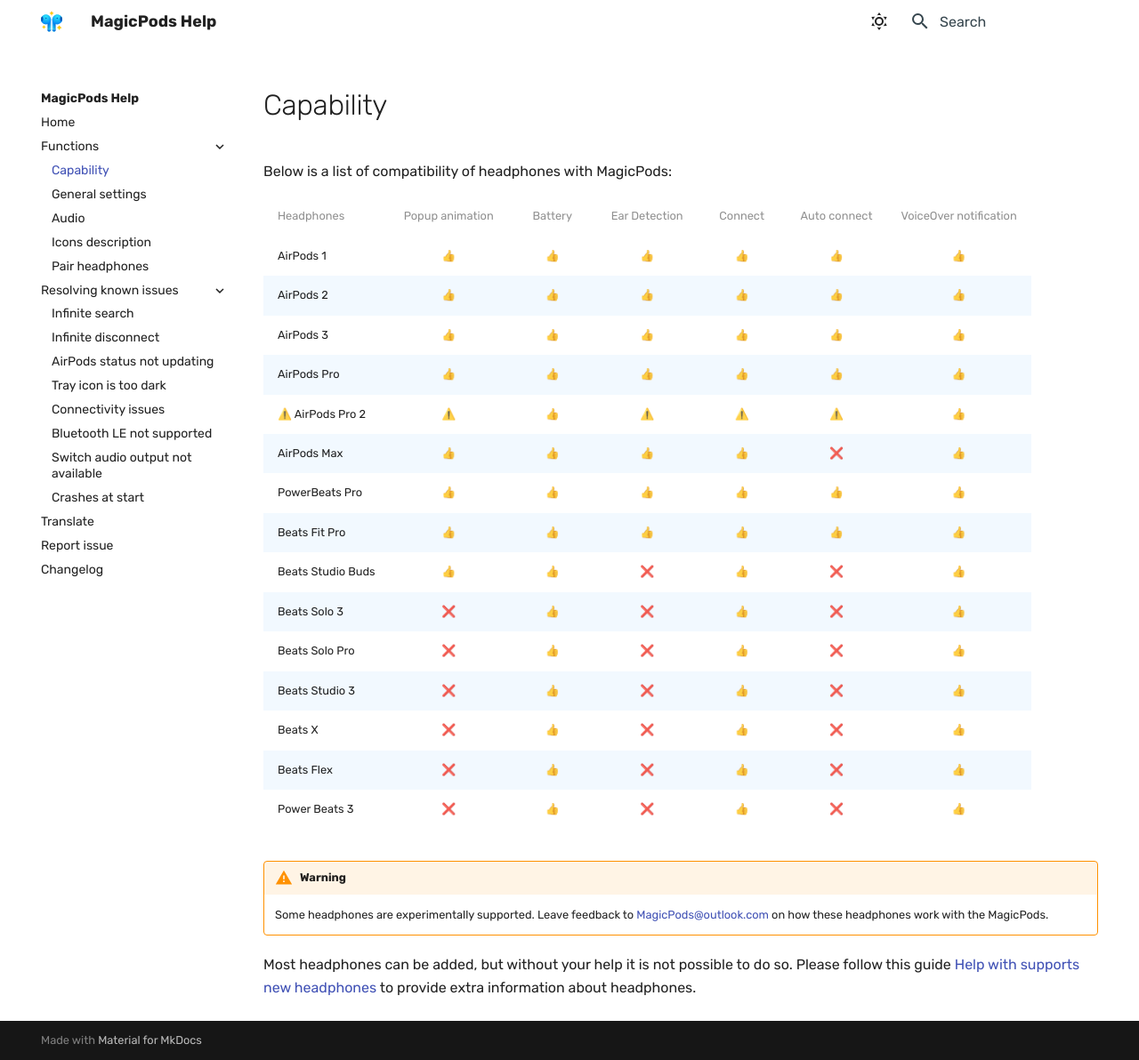
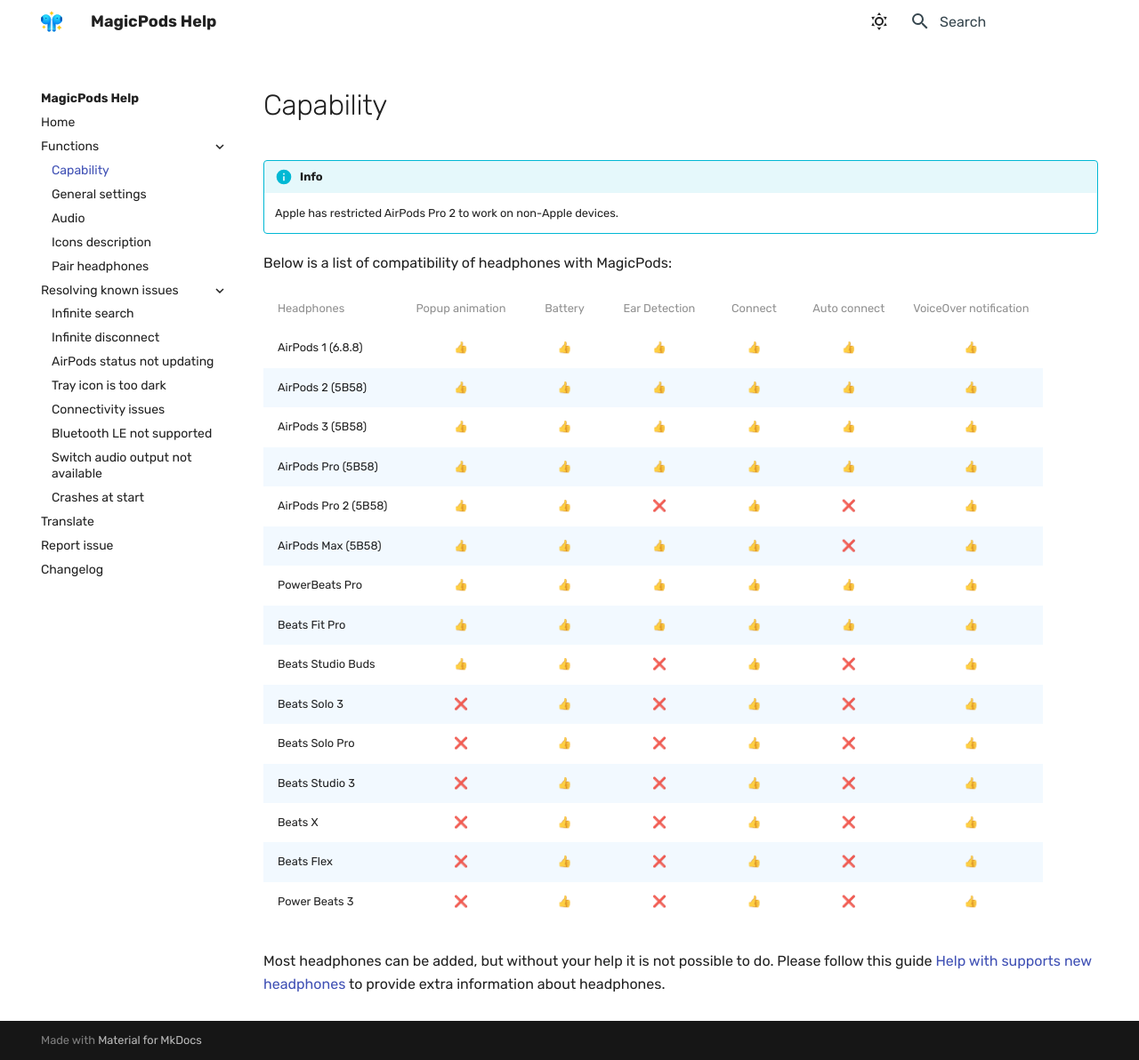
Before and after one commit to steam3d/help.magicpods.app, an MkDocs documentation site: the page built from docs/fun-capability.md, in a window 1280 px wide and 1192 px high. Shown: the whole window at 89% size. Built offline with MkDocs 1.6.1 and Material for MkDocs 9.7.7, drawn with Linux system fonts in a browser that asks for light colours.

Commit message:
updated capability

```diff
--- a/docs/fun-capability.md
+++ b/docs/fun-capability.md
@@ -1,15 +1,18 @@
 # Capability
+
+!!! Info
+    Apple has restricted AirPods Pro 2 to work on non-Apple devices.
 
 Below is a list of compatibility of headphones with MagicPods:
 
 Headphones | Popup animation | Battery | Ear Detection | Connect | Auto connect | VoiceOver notification
 --- | :-: | :-: | :-: | :-: | :-: | :-:
-AirPods 1         | 👍 | 👍 | 👍 | 👍 | 👍 | 👍
-AirPods 2         | 👍 | 👍 | 👍 | 👍 | 👍 | 👍
-AirPods 3         | 👍 | 👍 | 👍 | 👍 | 👍 | 👍
-AirPods Pro       | 👍 | 👍 | 👍 | 👍 | 👍 | 👍
-⚠️ AirPods Pro 2  | ⚠️ | 👍 | ⚠️ | ⚠️ | ⚠️ | 👍
-AirPods Max       | 👍 | 👍 | 👍 | 👍 | ❌ | 👍
+AirPods 1 (6.8.8)         | 👍 | 👍 | 👍 | 👍 | 👍 | 👍
+AirPods 2 (5B58)         | 👍 | 👍 | 👍 | 👍 | 👍 | 👍
+AirPods 3 (5B58)         | 👍 | 👍 | 👍 | 👍 | 👍 | 👍
+AirPods Pro (5B58)       | 👍 | 👍 | 👍 | 👍 | 👍 | 👍
+AirPods Pro 2 (5B58)  | 👍 | 👍 | ❌ | 👍 | ❌ | 👍
+AirPods Max (5B58)      | 👍 | 👍 | 👍 | 👍 | ❌ | 👍
 PowerBeats Pro    | 👍 | 👍 | 👍 | 👍 | 👍 | 👍
 Beats Fit Pro     | 👍 | 👍 | 👍 | 👍 | 👍 | 👍
 Beats Studio Buds |  👍 | 👍 | ❌ | 👍 | ❌ | 👍
@@ -20,9 +23,5 @@ Beats X        | ❌ | 👍 | ❌ | 👍 | ❌ | 👍
 Beats Flex     | ❌ | 👍 | ❌ | 👍 | ❌ | 👍
 Power Beats 3  | ❌ | 👍 | ❌ | 👍 | ❌ | 👍
 
-!!! warning
-    Some headphones are experimentally supported. Leave feedback to [MagicPods@outlook.com](mailto:MagicPods@outlook.com) on how these headphones work with the MagicPods.
-
-
-Most headphones can be added, but without your help it is not possible to do so.
+Most headphones can be added, but without your help it is not possible to do.
 Please follow this guide [Help with supports new headphones](https://github.com/steam3d/MagicPods-Windows/issues/21) to provide extra information about headphones.
```
